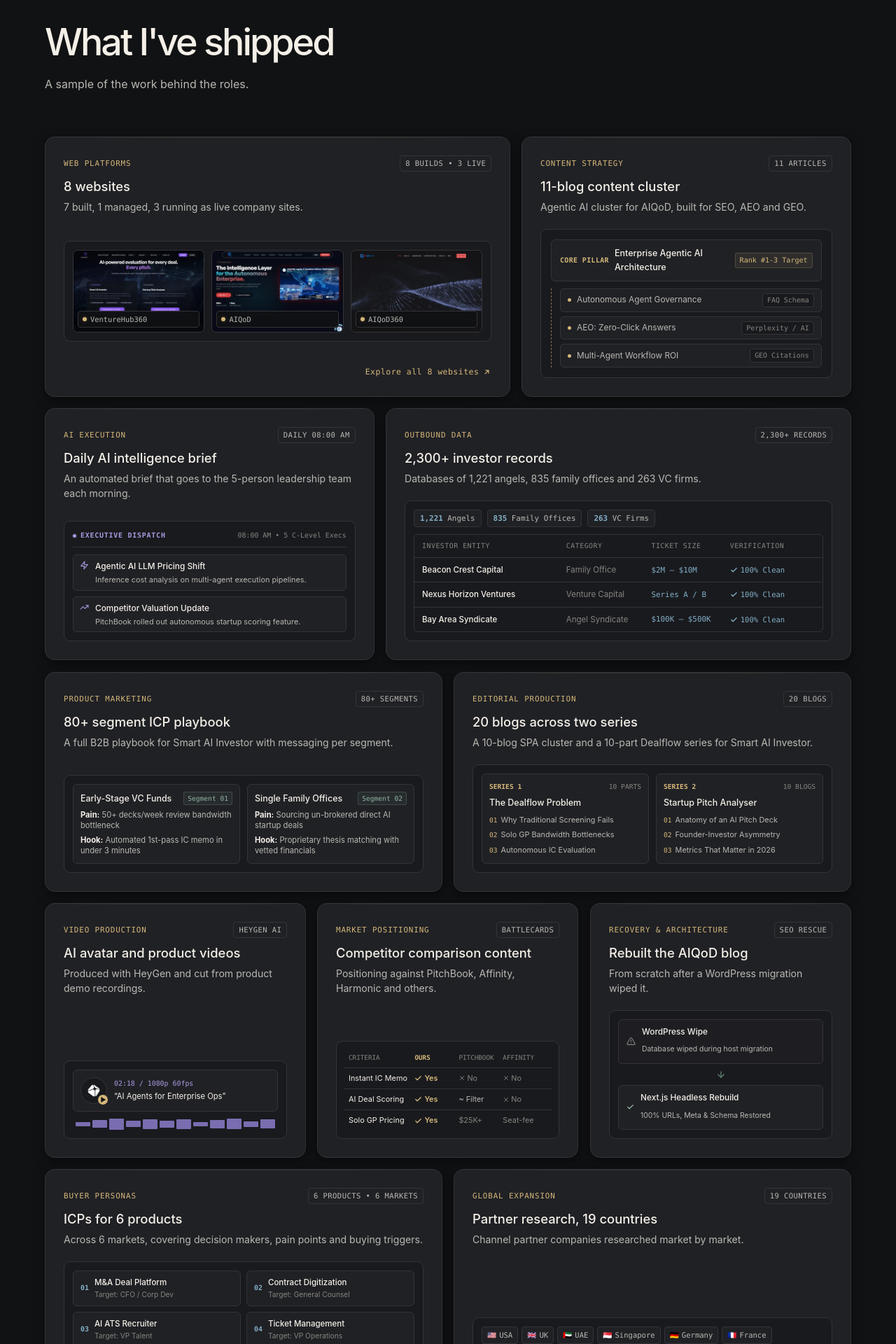
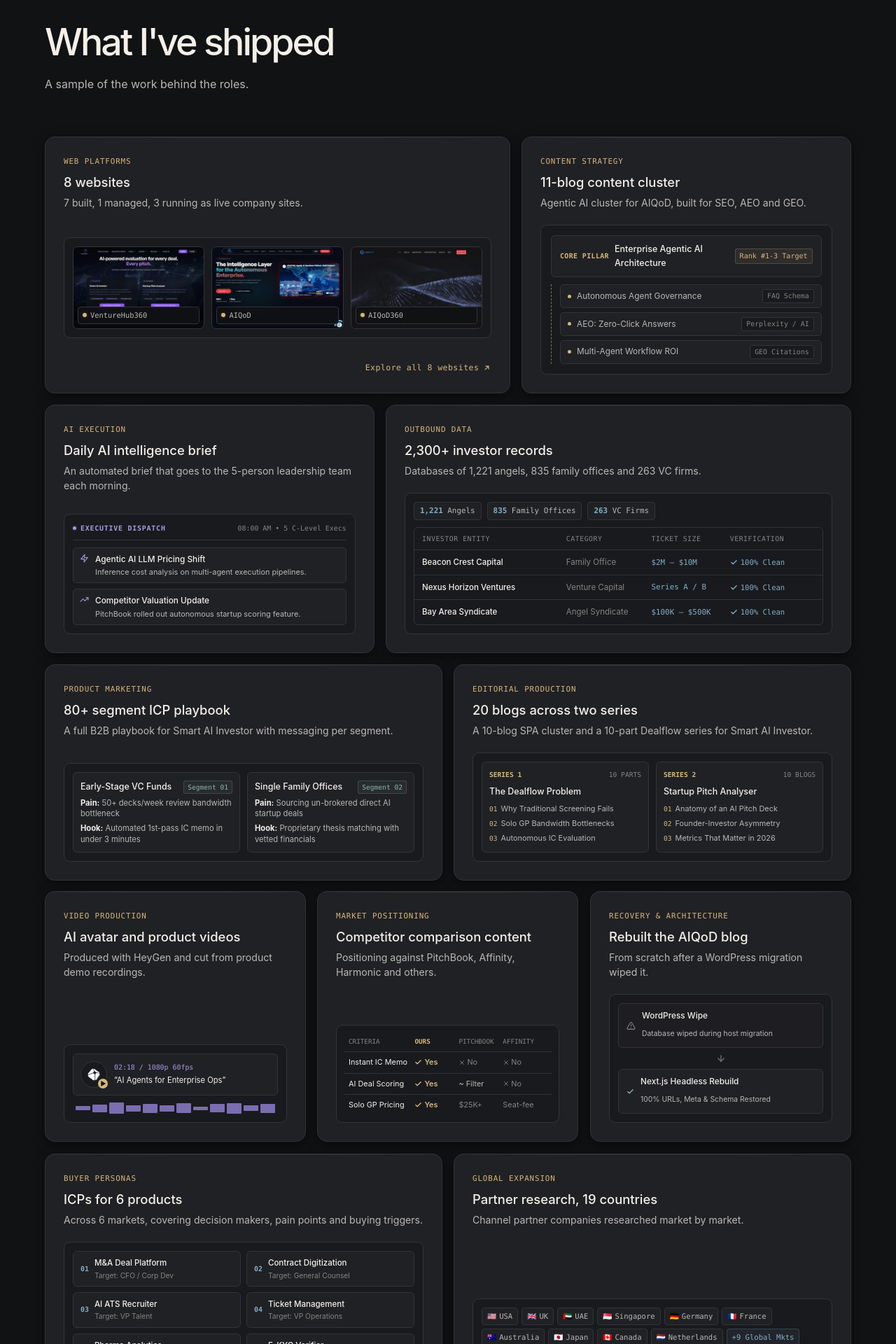
Before and after one commit to nagavardhanl-ux/Portfolio, a Next.js app: page / in a window 1280 px wide. Shown: the part 6303-8223 px from the top of the page at 70% size. Built offline with nearby package versions, Linux system fonts and the light colour scheme.

Commit message:
Remove redundant top-right badges from What I've Shipped bento cards

```diff
--- a/src/components/ShippedBento.tsx
+++ b/src/components/ShippedBento.tsx
@@ -124,7 +124,6 @@
         <div className="sb-card__body">
           <div className="sb-card__meta">
             <span className="sb-tag">WEB PLATFORMS</span>
-            <span className="sb-badge">{shipped[10].figure} BUILDS • 3 LIVE</span>
           </div>
           <h3 className="sb-card__title">{shipped[10].label}</h3>
           <p className="sb-card__desc">{shipped[10].detail}</p>
@@ -184,7 +183,6 @@
         <div className="sb-card__body">
           <div className="sb-card__meta">
             <span className="sb-tag">CONTENT STRATEGY</span>
-            <span className="sb-badge">{shipped[0].figure} ARTICLES</span>
           </div>
           <h3 className="sb-card__title">{shipped[0].label}</h3>
           <p className="sb-card__desc">{shipped[0].detail}</p>
@@ -228,7 +226,6 @@
         <div className="sb-card__body">
           <div className="sb-card__meta">
             <span className="sb-tag">AI EXECUTION</span>
-            <span className="sb-badge">DAILY 08:00 AM</span>
           </div>
           <h3 className="sb-card__title">{shipped[6].label}</h3>
           <p className="sb-card__desc">{shipped[6].detail}</p>
@@ -268,7 +265,6 @@
         <div className="sb-card__body">
           <div className="sb-card__meta">
             <span className="sb-tag">OUTBOUND DATA</span>
-            <span className="sb-badge">{shipped[4].figure} RECORDS</span>
           </div>
           <h3 className="sb-card__title">{shipped[4].label}</h3>
           <p className="sb-card__desc">{shipped[4].detail}</p>
@@ -321,7 +317,6 @@
         <div className="sb-card__body">
           <div className="sb-card__meta">
             <span className="sb-tag">PRODUCT MARKETING</span>
-            <span className="sb-badge">{shipped[3].figure} SEGMENTS</span>
           </div>
           <h3 className="sb-card__title">{shipped[3].label}</h3>
           <p className="sb-card__desc">{shipped[3].detail}</p>
@@ -355,7 +350,6 @@
         <div className="sb-card__body">
           <div className="sb-card__meta">
             <span className="sb-tag">EDITORIAL PRODUCTION</span>
-            <span className="sb-badge">{shipped[1].figure} BLOGS</span>
           </div>
           <h3 className="sb-card__title">{shipped[1].label}</h3>
           <p className="sb-card__desc">{shipped[1].detail}</p>
@@ -401,7 +395,6 @@
         <div className="sb-card__body">
           <div className="sb-card__meta">
             <span className="sb-tag">VIDEO PRODUCTION</span>
-            <span className="sb-badge">HEYGEN AI</span>
           </div>
           <h3 className="sb-card__title">{shipped[7].label}</h3>
           <p className="sb-card__desc">{shipped[7].detail}</p>
@@ -448,7 +441,6 @@
         <div className="sb-card__body">
           <div className="sb-card__meta">
             <span className="sb-tag">MARKET POSITIONING</span>
-            <span className="sb-badge">BATTLECARDS</span>
           </div>
           <h3 className="sb-card__title">{shipped[8].label}</h3>
           <p className="sb-card__desc">{shipped[8].detail}</p>
@@ -490,7 +482,6 @@
         <div className="sb-card__body">
           <div className="sb-card__meta">
             <span className="sb-tag">RECOVERY & ARCHITECTURE</span>
-            <span className="sb-badge">SEO RESCUE</span>
           </div>
           <h3 className="sb-card__title">{shipped[9].label}</h3>
           <p className="sb-card__desc">{shipped[9].detail}</p>
@@ -529,7 +520,6 @@
         <div className="sb-card__body">
           <div className="sb-card__meta">
             <span className="sb-tag">BUYER PERSONAS</span>
-            <span className="sb-badge">{shipped[2].figure} PRODUCTS • 6 MARKETS</span>
           </div>
           <h3 className="sb-card__title">{shipped[2].label}</h3>
           <p className="sb-card__desc">{shipped[2].detail}</p>
@@ -589,7 +579,6 @@
         <div className="sb-card__body">
           <div className="sb-card__meta">
             <span className="sb-tag">GLOBAL EXPANSION</span>
-            <span className="sb-badge">{shipped[5].figure} COUNTRIES</span>
           </div>
           <h3 className="sb-card__title">{shipped[5].label}</h3>
           <p className="sb-card__desc">{shipped[5].detail}</p>
```
